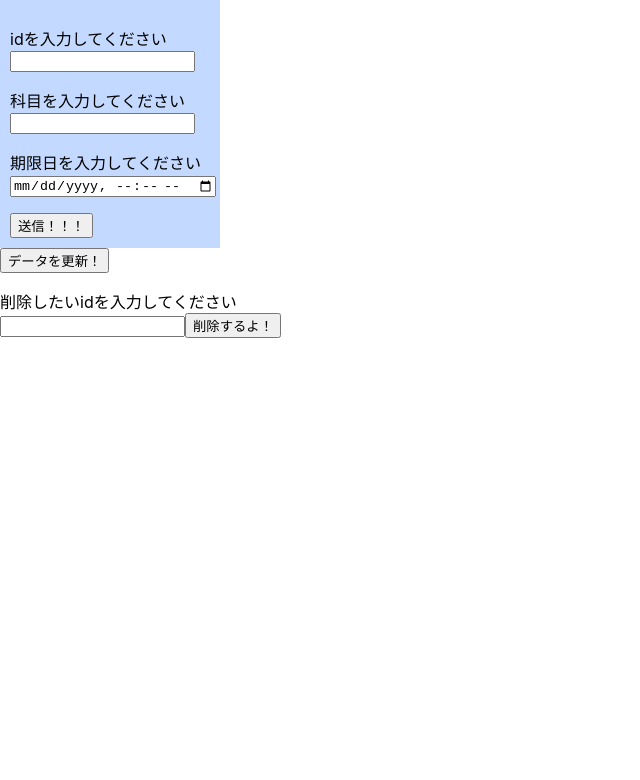
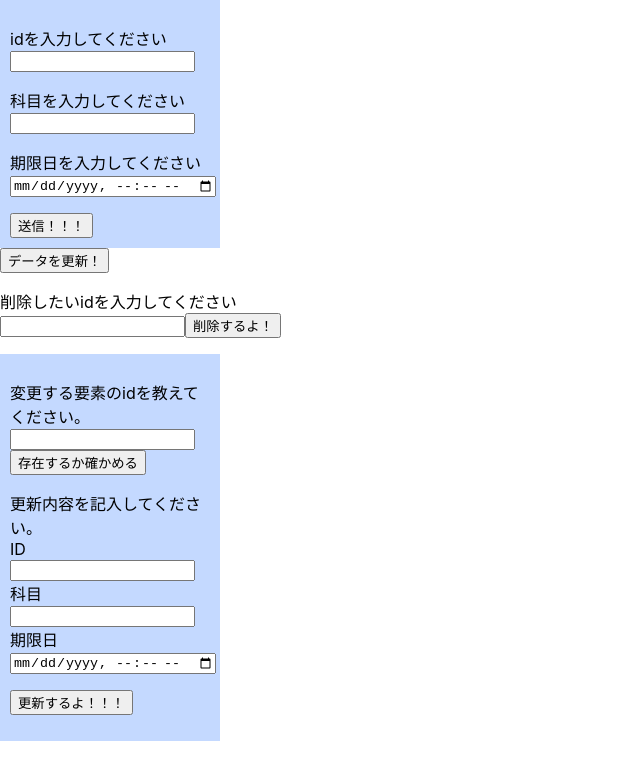
Before and after one commit to kajikaji0725/ToDo-App, a React (Create React App) app in the folder frontend/: page / in a window 1280 px wide. Shown: the top 780 px of the page, without its empty margins (0-640 px from the left). Built offline with nearby package versions, Linux system fonts and the light colour scheme.

Commit message:
汚いけど完成

```diff
--- a/frontend/src/component/home.tsx
+++ b/frontend/src/component/home.tsx
@@ -1,13 +1,25 @@
 import HttpGet from "./httpGet";
 import HttpPost from "./httpPost";
-import { FC } from "react";
+import { ContextType, createContext, FC, useState } from "react";
 import './../index.css'
 import HttpDelete from "./httpDelete";
 import HttpPut from "./httpPut";
+import { HomeworkDetail } from "./interface";
+
+export const Context = createContext({} as {
+  array: HomeworkDetail[],
+  setArray: React.Dispatch<React.SetStateAction<HomeworkDetail[]>>
+});
 
 const Home: FC = () => {
+  const [array, setArray] = useState<HomeworkDetail[]>([]);
+  // const arrayList = {
+  //   array,
+  //   setArray,
+  // };
   return (
     <>
+      <Context.Provider value={{ array, setArray }}>
         <div className="box">
           <HttpPost />
         </div>
@@ -20,10 +32,12 @@ const Home: FC = () => {
           <HttpDelete />
         </div>
 
-      <div>
+        <div className="box">
           <HttpPut />
         </div>
+      </Context.Provider>
     </>
+
   )
 };
 
--- a/frontend/src/component/httpDelete.tsx
+++ b/frontend/src/component/httpDelete.tsx
@@ -1,10 +1,13 @@
 import axis from 'axios'
-import { ChangeEvent } from 'react'
+import { ChangeEvent, useContext } from 'react'
+import { Context } from './home'
 
 const HttpDelete = () => {
     const axios = axis.create({ baseURL: "http://localhost:8081" })
 
     var deleteId: string
+
+    const { array, setArray } = useContext(Context);
 
     const setDeleteId = (event: ChangeEvent<HTMLInputElement>) => {
         deleteId = event.target.value;
@@ -12,7 +15,10 @@ const HttpDelete = () => {
 
     const deleteHomework = () => {
         console.log(deleteId)
-        axios.delete('/todo/'+deleteId).then((res) => {
+        axios.delete('/todo/' + deleteId).then((res) => {
+            const index = array.findIndex((arr) => arr.id === deleteId);
+            array.splice(index,1);
+            setArray([...array])
             console.log(res)
         }).catch((error) => {
             console.log(error)
--- a/frontend/src/component/httpGet.tsx
+++ b/frontend/src/component/httpGet.tsx
@@ -1,10 +1,12 @@
-import { useState } from 'react';
+import { useContext, useState } from 'react';
 import axis from 'axios';
 import { Homework, HomeworkDetail } from './interface';
 import { ReactDOM } from 'react';
+import { Context } from './home';
 
 const HttpGet = () => {
-    const [array, setArray] = useState<HomeworkDetail[]>([]);
+    //const [array, setArray] = useState<HomeworkDetail[]>([]);
+    const {array,setArray} = useContext(Context);
     const axios = axis.create({ baseURL: "http://localhost:8081" })
     const getHomework = () => {
         axios
--- a/frontend/src/component/httpPut.tsx
+++ b/frontend/src/component/httpPut.tsx
@@ -1,6 +1,81 @@
+import { ChangeEvent, useContext } from "react";
+import { Context } from "./home";
+import axis from 'axios'
+import { HomeworkDetail } from "./interface";
+
 const HttpPut = () => {
+    const axios = axis.create({ baseURL: "http://localhost:8081" })
+    const { array, setArray } = useContext(Context);
+    var changeID: string
+    var updateID: string
+    var updateSubject: string
+    var updateDate: string
+
+    const headers = {
+        'Content-Type': 'application/json'
+    }
+
+    const setChangeID = (event: ChangeEvent<HTMLInputElement>) => {
+        changeID = event.target.value;
+    }
+
+    const judgChangeID = () => {
+        if (array.findIndex((arr) => arr.id === changeID) === -1) {
+            alert("そのidは存在しないよ!!");
+        } else {
+            alert("id見つけた!!");
+        }
+    }
+
+    const setUpdateID = (event: ChangeEvent<HTMLInputElement>) => {
+        updateID = event.target.value;
+    }
+
+    const setUpdateSubject = (event: ChangeEvent<HTMLInputElement>) => {
+        updateSubject = event.target.value;
+    }
+
+    const setUpdateDate = (event: ChangeEvent<HTMLInputElement>) => {
+        updateDate = event.target.value + ":00+09:00";
+    }
+
+    const updateHomework = () => {
+        const updateHomework: HomeworkDetail = {
+            id: updateID,
+            subject: updateSubject,
+            date: updateDate
+        }
+        axios.put<HomeworkDetail>('/todo/' + changeID, updateHomework, { headers: headers }).then((res) => {
+            console.log(res);
+            const index = array.findIndex((arr) => arr.id === changeID);
+            array[index].id = updateID;
+            array[index].subject = updateSubject;
+            array[index].date = updateDate;
+            setArray([...array]);
+        }).catch((error) => {
+            console.log(error);
+        });
+    }
     return (
         <>
+            <p>
+                変更する要素のidを教えてください。
+                <input name="id" type="number" onChange={setChangeID} />
+                <button onClick={judgChangeID}>存在するか確かめる</button>
+            </p>
+
+            <p>
+                更新内容を記入してください。<br></br>
+                ID
+                <input name="updateID" type="number" onChange={setUpdateID} /> <br></br>
+                科目
+                <input name="updateSubject" type="text" onChange={setUpdateSubject} /> <br></br>
+                期限日
+                <input name="updateDate" type="datetime-local" onChange={setUpdateDate} />
+            </p>
+            <p>
+                <button onClick={updateHomework}>更新するよ！！！</button>
+            </p>
         </>
     )
 }
```
Also changed, not shown: 1 other file (tests, documents, lock files or other folders). Lines whose indentation alone changed are shown as unchanged.
